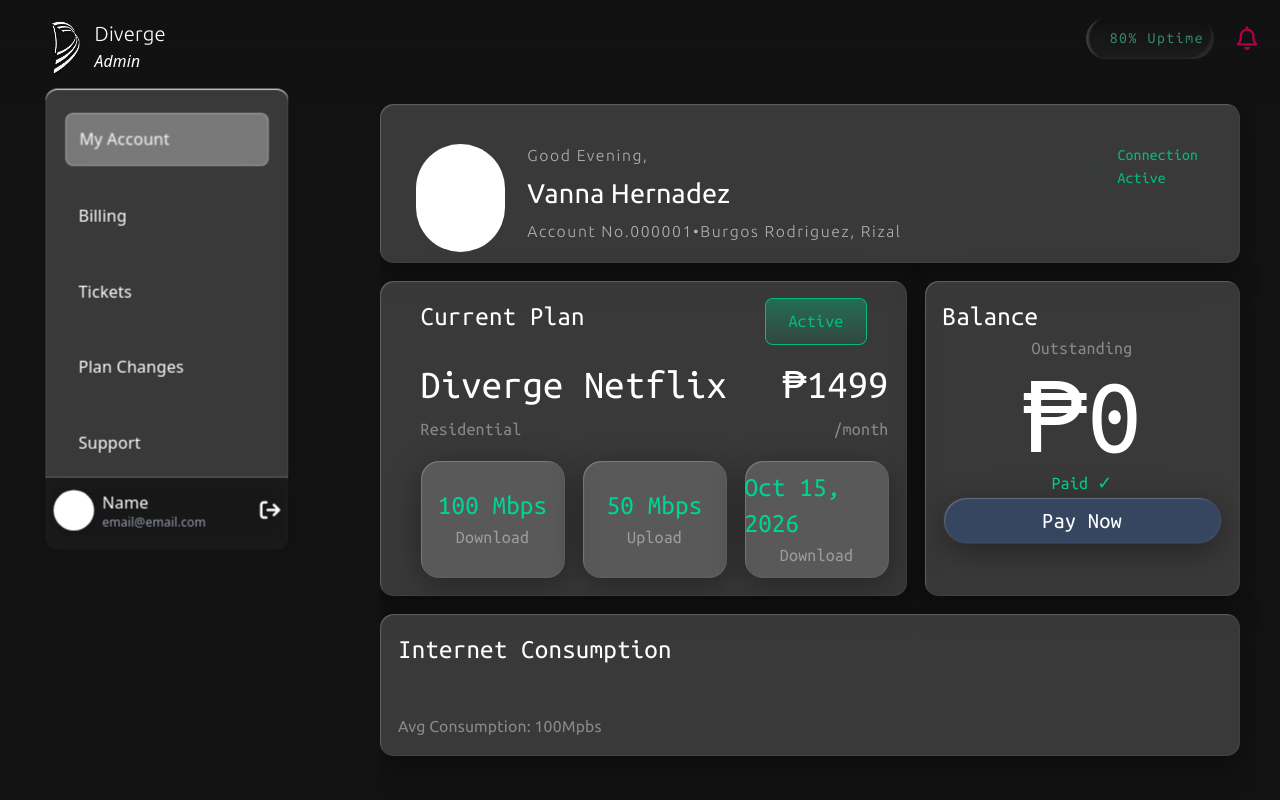
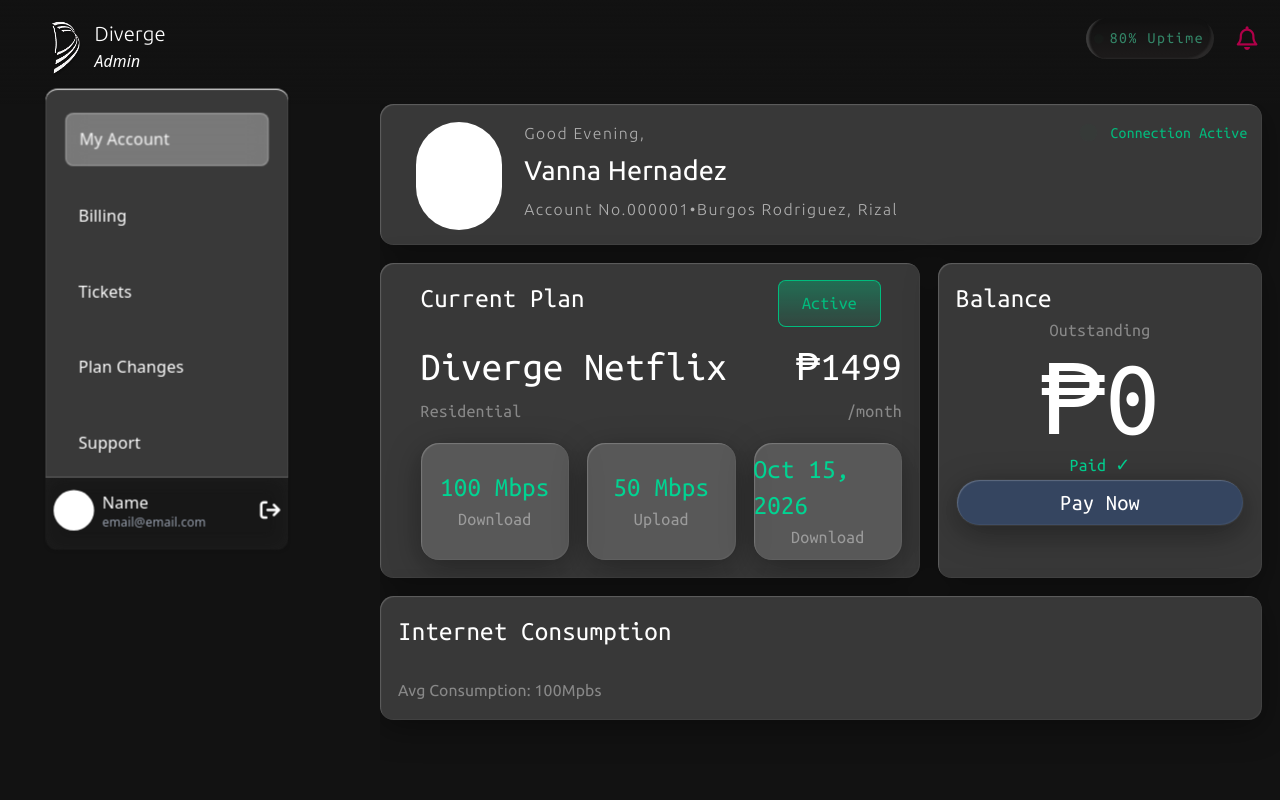
Before and after one commit to kway-zar/Diverge, a React (Vite) app: page /customers in a window 1280 px wide. Shown: the top 800 px of the page. Built offline with nearby package versions, Linux system fonts and the light colour scheme.

Commit message:
refactor: minor changes

```diff
--- a/src/components/Footer.tsx
+++ b/src/components/Footer.tsx
@@ -4,7 +4,7 @@
 
 function Footer() {
   return (
-    <div className='flex flex-col w-full relative bottom-0 h-auto bg-[#0D0D0D] items-center'>
+    <div className='z-0 flex flex-col w-full relative bottom-0 h-auto bg-[#0D0D0D] items-center'>
       <div className="mx-5 grow flex flex-row font-ubuntu mt-5 text-white items-center">
         <img src={Logo} className='w-15 h-15'></img>
         <p className="text-left text-xl tracking-widest -translate-x-2">DIVERGE</p>
--- a/src/components/pages/admin/AnalyticsPage.tsx
+++ b/src/components/pages/admin/AnalyticsPage.tsx
@@ -73,10 +73,10 @@
       </div>
       <Tabs defaultValue="churnRisk" className="w-full mt-10">
         <TabsList className="shadow-glassy-jeri p-1 rounded-4xl">
-          <TabsTrigger value="churnRisk" className="cursor-pointer hover:bg-neutral-500/20 data-active:rounded-full data-active:p-3 border-0 data-active:bg-linear-to-b from-neutral-500 from-40% to-transparent data-active:shadow-glassy-jeri">CHURN RISK</TabsTrigger>
-          <TabsTrigger value="anomalies" className="cursor-pointer hover:bg-neutral-500/20 data-active:rounded-full data-active:p-3 border-0 data-active:bg-linear-to-b from-neutral-500 from-40% to-transparent data-active:shadow-glassy-jeri">ANOMALIES</TabsTrigger>
-          <TabsTrigger value="upgrade" className="cursor-pointer hover:bg-neutral-500/20 data-active:rounded-full data-active:p-3 border-0 data-active:bg-linear-to-b from-neutral-500 from-40% to-transparent data-active:shadow-glassy-jeri">UPGRADE</TabsTrigger>
-          <TabsTrigger value="forecast" className="cursor-pointer hover:bg-neutral-500/20 data-active:rounded-full data-active:p-3 border-0 data-active:bg-linear-to-b from-neutral-500 from-40% to-transparent data-active:shadow-glassy-jeri">FORECAST</TabsTrigger>
+          <TabsTrigger value="churnRisk" className="cursor-pointer hover:bg-neutral-500/20 data-active:rounded-full data-active:p-3 border-0 data-active:bg-linear-to-b from-emerald-500 from-40% to-transparent data-active:shadow-glassy-jeri">CHURN RISK</TabsTrigger>
+          <TabsTrigger value="anomalies" className="cursor-pointer hover:bg-neutral-500/20 data-active:rounded-full data-active:p-3 border-0 data-active:bg-linear-to-b from-emerald-500 from-40% to-transparent data-active:shadow-glassy-jeri">ANOMALIES</TabsTrigger>
+          <TabsTrigger value="upgrade" className="cursor-pointer hover:bg-neutral-500/20 data-active:rounded-full data-active:p-3 border-0 data-active:bg-linear-to-b from-emerald-500 from-40% to-transparent data-active:shadow-glassy-jeri">UPGRADE</TabsTrigger>
+          <TabsTrigger value="forecast" className="cursor-pointer hover:bg-neutral-500/20 data-active:rounded-full data-active:p-3 border-0 data-active:bg-linear-to-b from-emerald-500 from-40% to-transparent data-active:shadow-glassy-jeri">FORECAST</TabsTrigger>
         </TabsList>
 
         <ChurnRisk/>
--- a/src/components/pages/customer/CustomerLandingPage.tsx
+++ b/src/components/pages/customer/CustomerLandingPage.tsx
@@ -23,16 +23,16 @@
       //return dashboard component here
       return <MyAccount />
     } if (activeItem == 'Billing') {
-      return <Billing/>
+      return <Billing />
 
     } if (activeItem == 'Tickets') {
-      return <CustomerTickets/>
+      return <CustomerTickets />
     }
     if (activeItem == 'Plan Changes') {
       return <PlanChanges />
     }
     if (activeItem == 'Support') {
-      return <Support/>
+      return <Support />
     }
     //and so forth...
     return (
@@ -47,7 +47,7 @@
 
       <div className="bg-[#121212] flex flex-row-reverse">
 
-        <div className="w-[95vw] mr-5 z-0 overflow-y-auto font-ubuntu text-white flex flex-col items-start ">
+        <div className="w-[95vw] z-20 overflow-y-auto font-ubuntu text-white flex flex-col items-start ">
 
           {renderContent()}
 
@@ -58,6 +58,7 @@
 
       </div>
       <Footer />
+
     </>
   )
 }
--- a/src/components/pages/customer/MyAccount.tsx
+++ b/src/components/pages/customer/MyAccount.tsx
@@ -23,7 +23,7 @@
   return (
     <div className="text-left w-full flex flex-col gap-4">
       <Card className="flex-1 mr-4 ring-0 shadow-glassy-jeri bg-neutral-500/40">
-        <CardContent className="w-full flex flex-row ml-4 py-5">
+        <CardContent className="w-full flex flex-row ml-4 pb-2">
           <span className="w-full flex flex-row gap-x-5">
             <div className="w-24 h-24 rounded-full bg-white"></div>
             <span className="w-[80%] grid grid-cols-1">
@@ -31,7 +31,7 @@
               <h1 className="text-2xl">{account.name}</h1>
               <p className='opacity-60 tracking-widest font-thin'>{"Account No." + account.accountID + "•" + account.location}</p>
             </span>
-            <span className='w-40'>
+            <span className='w-50'>
               <span className="font-ubuntu-mono flex flex-row items-center gap-4 text-emerald-500 text-emerald-50">
                 <div className="w-2 h-2 rounded-full bg-emerald-500 animate-ping"></div>
                 <p>Connection Active</p>
```
Also changed, not shown: src/components/modals/ticketStatus.tsx (line endings or trailing spaces).
